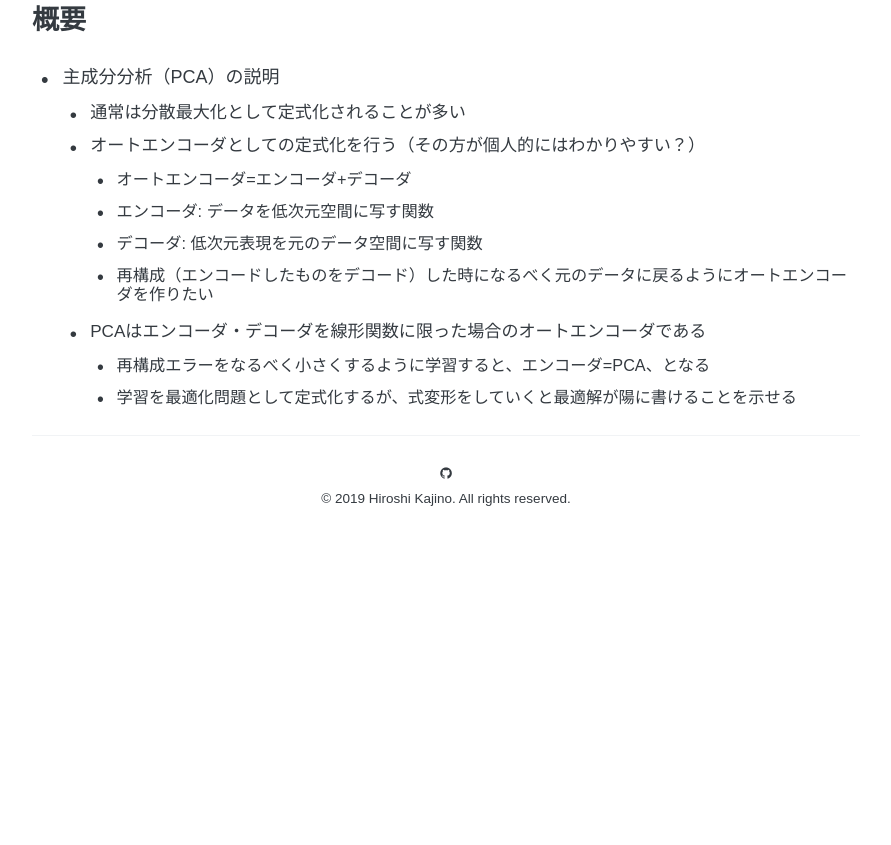
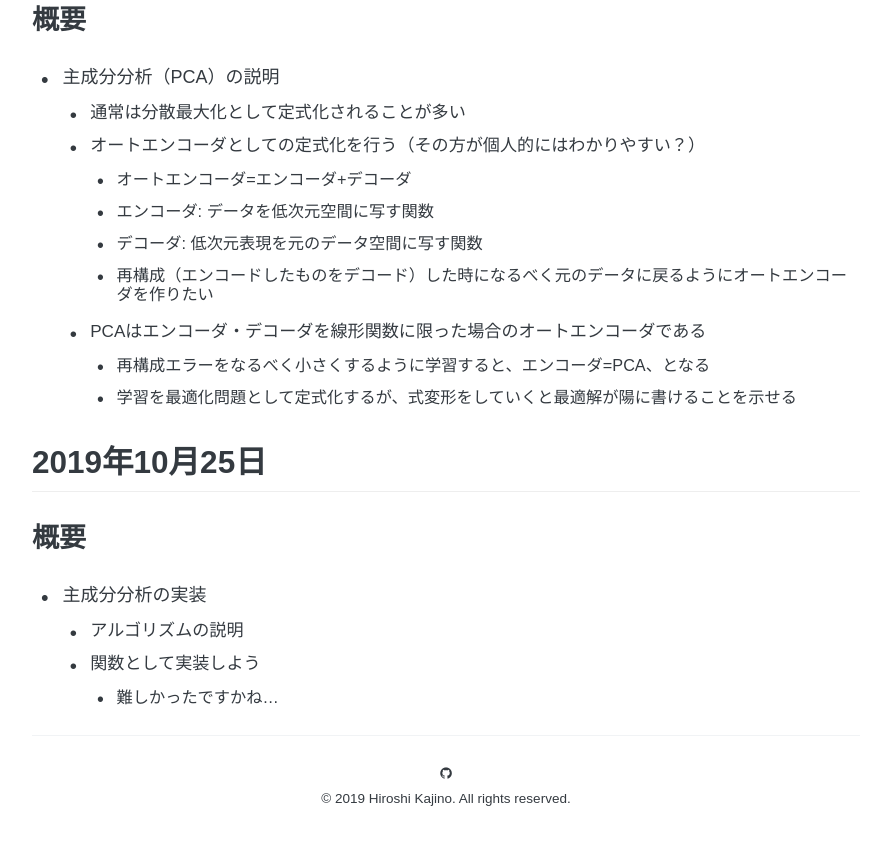
Before and after one commit to kanojikajino/kanojikajino.github.io, a Jekyll site: the page built from _lectures/2019/applied_analytics/index.md, in a window 1280 px wide and 900 px high, scrolled down 4929 px. Shown: the top 845 px of the window, without its empty margins (194-1085 px from the left). Built offline with Jekyll 4.4.1, drawn with Linux system fonts in a browser that asks for light colours; some web fonts are replaced; formulas are drawn with MathJax 3; a script that is not in the unit is left out; before the commit the page ends 5528 px from its top, so only the background shows below that.

Commit message:
update summary on Oct 25

```diff
--- a/_lectures/2019/applied_analytics/index.md
+++ b/_lectures/2019/applied_analytics/index.md
@@ -161,3 +161,13 @@ permalink: /lectures/2019/applied_analytics
   - PCAはエンコーダ・デコーダを線形関数に限った場合のオートエンコーダである
 	- 再構成エラーをなるべく小さくするように学習すると、エンコーダ=PCA、となる
 	- 学習を最適化問題として定式化するが、式変形をしていくと最適解が陽に書けることを示せる
+
+
+## 2019年10月25日
+
+### 概要
+
+- 主成分分析の実装
+  - アルゴリズムの説明
+  - 関数として実装しよう
+	- 難しかったですかね...
```
